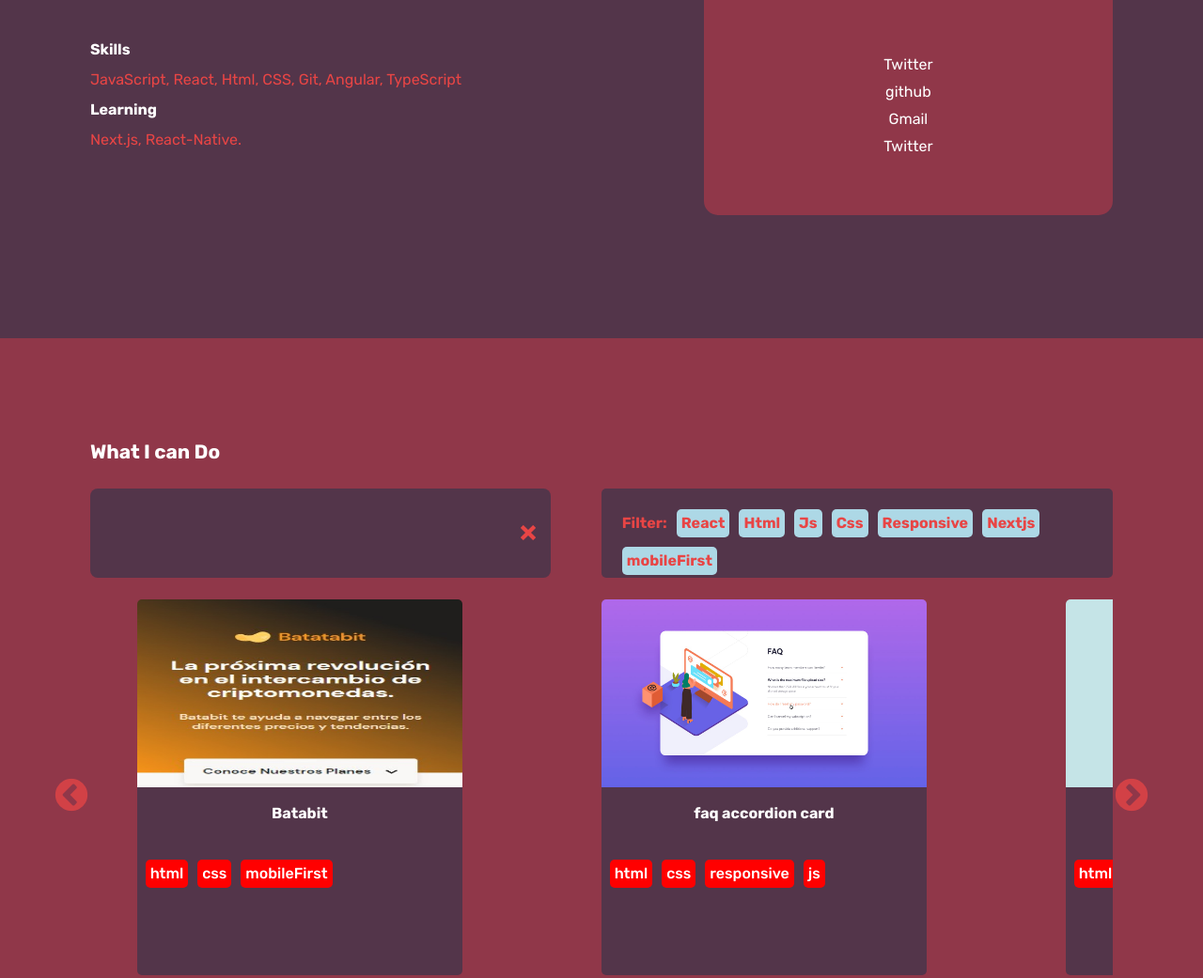
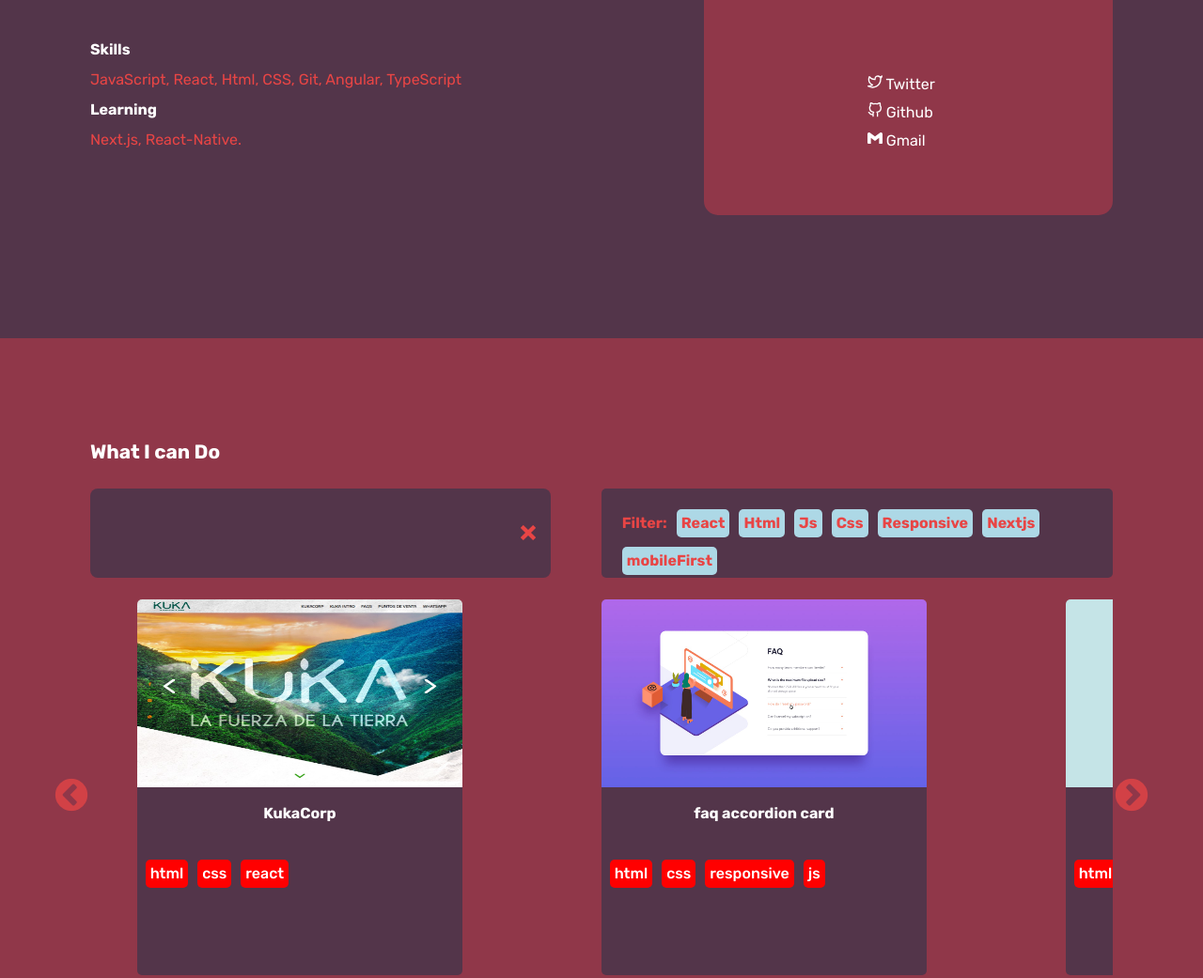
Before and after one commit to jyunakaike/Portfolio, a React app: page / in a window 1280 px wide. Shown: the part 1240-2281 px from the top of the page at 94% size. Built offline with nearby package versions, Linux system fonts and the light colour scheme.

Commit message:
feat: adding kukacorp to experience

```diff
--- a/src/Components/Me/index.js
+++ b/src/Components/Me/index.js
@@ -1,7 +1,13 @@
 import React from 'react'
+import {FiTwitter, FiGithub} from 'react-icons/fi';
+import {SiGmail} from 'react-icons/si';
+
+
+
+
+import profile from '../../assets/image/profile.jpg'
 import './style.css'
 
-import profile from '../../assets/image/profile.jpg'
 
 export const Me = () => {
     return (
@@ -32,10 +38,9 @@ export const Me = () => {
                     <img src={profile} className='About-contact-img'></img>
 
                     <div className='About-contact-details'>
-                        <span>Twitter</span>
-                        <span>github</span>
-                        <span>Gmail</span>
-                        <span>Twitter</span>
+                        <span> <FiTwitter /> Twitter</span>
+                        <span> <FiGithub /> Github</span>
+                        <span> <SiGmail /> Gmail</span>
                     </div>
                 </div>
             </div>
--- a/src/Components/Me/style.css
+++ b/src/Components/Me/style.css
@@ -73,8 +73,13 @@
 }
 
 .About-contact-details{
+    width: 20%;
+    margin: 0 auto ;
+    padding: 0 auto;
+
     display: flex;
         flex-direction: column;
-        align-items: center;
-        gap:10px
+        /* align-items: center; */
+        /* justify-content: center; */
+        gap:10px;
 }
--- a/src/Components/db/initialState.js
+++ b/src/Components/db/initialState.js
@@ -48,6 +48,14 @@ export default {
             "description": "This Batabit landingpage with filtering app with optimal layout for the component depending on their device's screen size. this landing page is made by Diego De Granda member of Platzi",
             "page": "https://jyunakaike.github.io/batabit/",
         },
+        {
+            "id":7,
+            "image": "KukaCorp.jpg",
+            "title": "KukaCorp",
+            "languages":["html","css","react" ],
+            "description": "This KukaCorp landingpage was made with React with optimal layout for the component depending on their device's screen size",
+            "page": "https://kuka-corp.vercel.app/",
+        },
 
     ]
 
```
Also changed, not shown: src/assets/image/KukaCorp.jpg (added).
